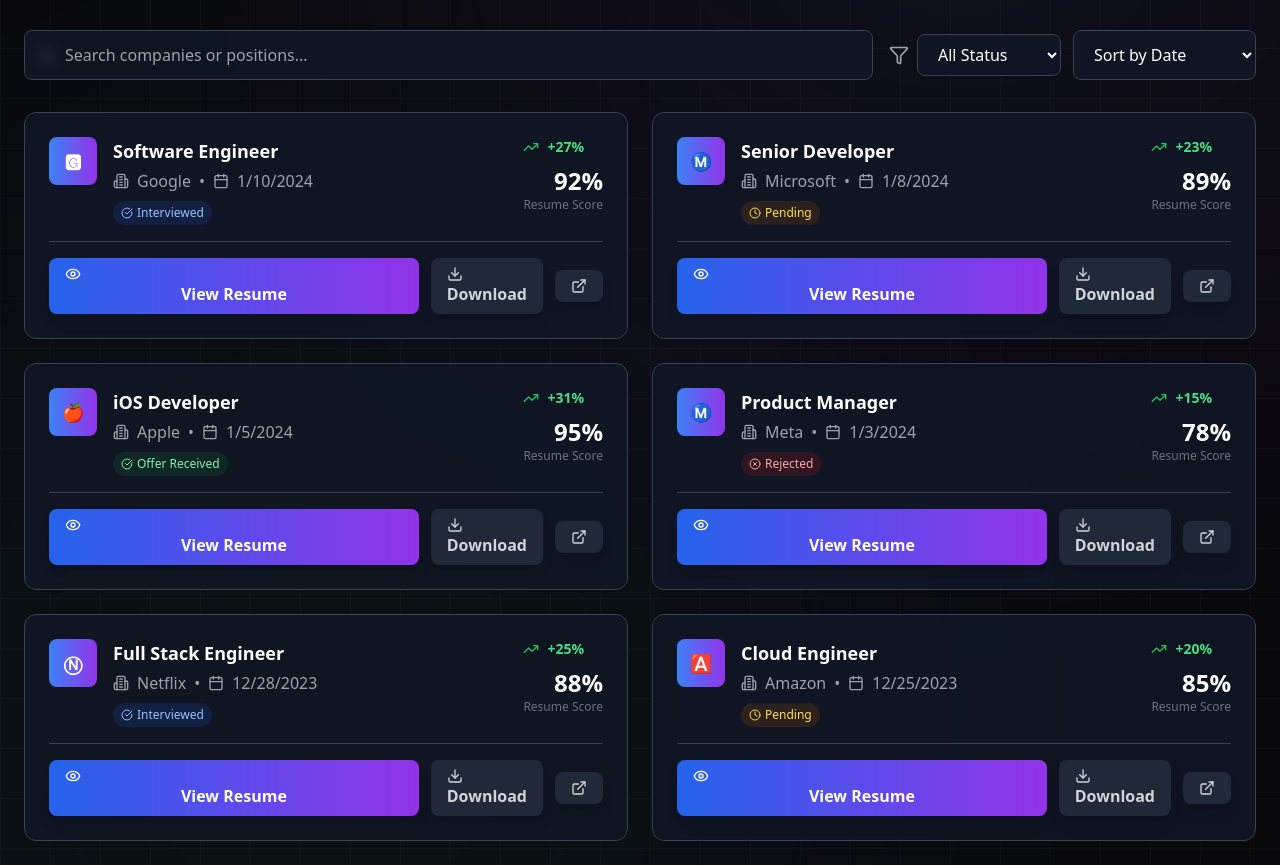
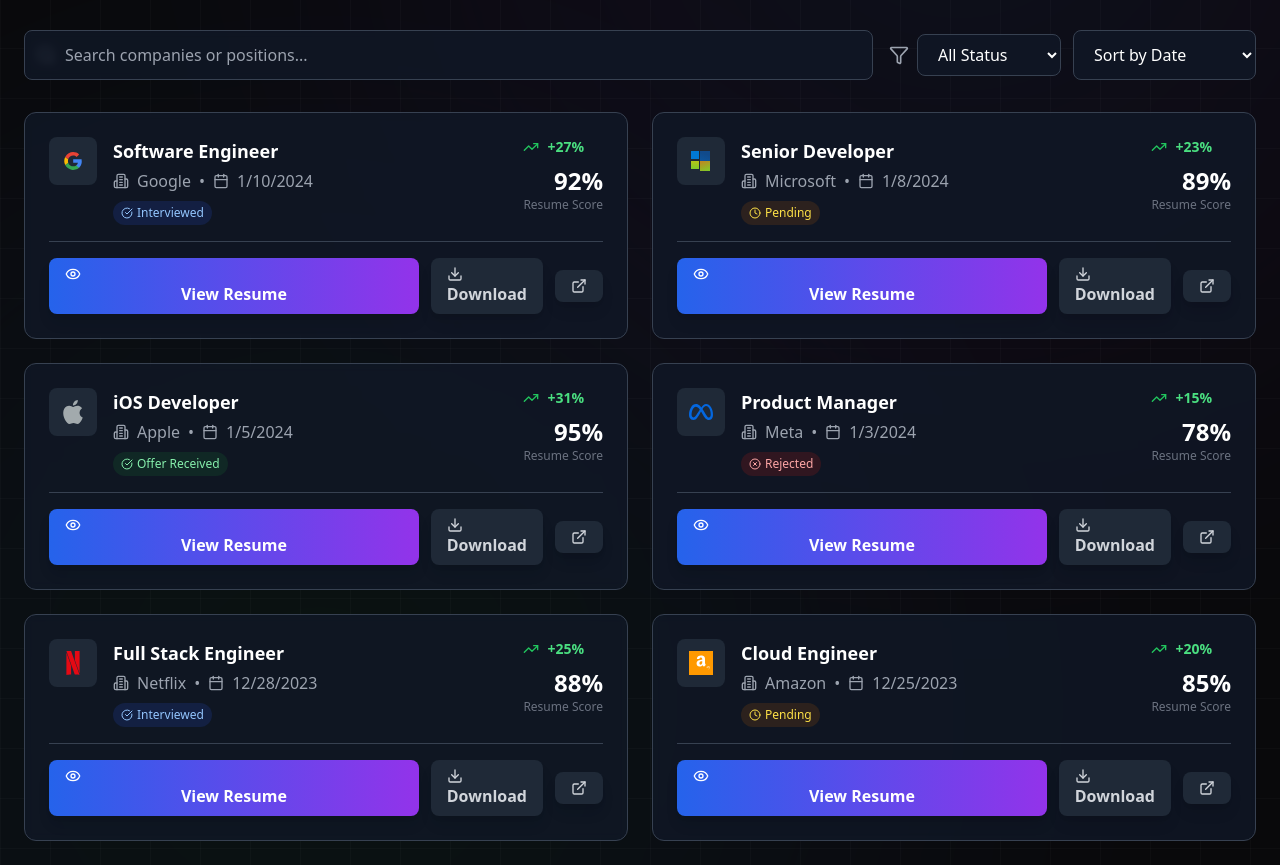
Before and after one commit to gokul18181818/MatchMe, a React (Vite) app: page /history in a window 1280 px wide. Shown: the part 302-1167 px from the top of the page. Built offline with nearby package versions, Linux system fonts and the light colour scheme.

Commit message:
Relax TypeScript unused checks

```diff
--- a/src/components/CompanyLogos.tsx
+++ b/src/components/CompanyLogos.tsx
@@ -32,14 +32,17 @@
 );
 
 const GoogleIcon: React.FC<{ className?: string }> = ({ className }) => (
-  <svg viewBox="0 0 24 24" xmlns="http://www.w3.org/2000/svg" className={className}>
-    <path d="M12.48 10.92v3.28h7.84c-.24 1.84-.853 3.187-1.787 4.133-1.147 1.147-2.933 2.4-6.053 2.4-4.827 0-8.6-3.893-8.6-8.72s3.773-8.72 8.6-8.72c2.6 0 4.507 1.027 5.907 2.347l2.307-2.307C18.747 1.44 16.133 0 12.48 0 5.867 0 .307 5.387.307 12s5.56 12 12.173 12c3.573 0 6.267-1.173 8.373-3.36 2.16-2.16 2.84-5.213 2.84-7.667 0-.76-.053-1.467-.173-2.053H12.48z" />
+  <svg viewBox="0 0 512 512" xmlns="http://www.w3.org/2000/svg" className={className}>
+    <path fill="#34a853" d="M153 292c30 82 118 95 171 60h62v48A192 192 0 0190 341" />
+    <path fill="#4285f4" d="M386 400a140 175 0 0053-179H260v74h102q-7 37-38 57" />
+    <path fill="#fbbc02" d="M90 341a208 200 0 010-171l63 49q-12 37 0 73" />
+    <path fill="#ea4335" d="M153 219c22-69 116-109 179-50l55-54c-78-75-230-72-297 55" />
   </svg>
 );
 
 const AppleIcon: React.FC<{ className?: string }> = ({ className }) => (
   <svg viewBox="0 0 24 24" xmlns="http://www.w3.org/2000/svg" className={className}>
-    <path d="M12.152 6.896c-.948 0-2.415-1.078-3.96-1.04-2.04.027-3.91 1.183-4.961 3.014-2.117 3.675-.546 9.103 1.519 12.09 1.013 1.454 2.208 3.09 3.792 3.039 1.52-.065 2.09-.987 3.935-.987 1.831 0 2.35.987 3.96.948 1.637-.026 2.676-1.48 3.676-2.948 1.156-1.688 1.636-3.325 1.662-3.415-.039-.013-3.182-1.221-3.224-4.857-.026-3.04 2.48-4.494 2.597-4.559-1.429-2.09-3.623-2.324-4.39-2.376-2-.156-3.675 1.09-4.61 1.09zM15.53 3.83c.843-1.012 1.4-2.427 1.245-3.83-1.207.052-2.662.805-3.532 1.818-.78.896-1.454 2.338-1.273 3.714 1.338.104 2.715-.688 3.559-1.701" />
+    <path fill="#A2AAAD" d="M12.152 6.896c-.948 0-2.415-1.078-3.96-1.04-2.04.027-3.91 1.183-4.961 3.014-2.117 3.675-.546 9.103 1.519 12.09 1.013 1.454 2.208 3.09 3.792 3.039 1.52-.065 2.09-.987 3.935-.987 1.831 0 2.35.987 3.96.948 1.637-.026 2.676-1.48 3.676-2.948 1.156-1.688 1.636-3.325 1.662-3.415-.039-.013-3.182-1.221-3.224-4.857-.026-3.04 2.48-4.494 2.597-4.559-1.429-2.09-3.623-2.324-4.39-2.376-2-.156-3.675 1.09-4.61 1.09zM15.53 3.83c.843-1.012 1.4-2.427 1.245-3.83-1.207.052-2.662.805-3.532 1.818-.78.896-1.454 2.338-1.273 3.714 1.338.104 2.715-.688 3.559-1.701" />
   </svg>
 );
 const AmazonIcon: React.FC<{ className?: string }> = ({ className }) => (
@@ -51,12 +54,12 @@
 
 const NetflixIcon: React.FC<{ className?: string }> = ({ className }) => (
   <svg viewBox="0 0 24 24" xmlns="http://www.w3.org/2000/svg" className={className}>
-    <path d="m5.398 0 8.348 23.602c2.346.059 4.856.398 4.856.398L10.113 0H5.398zm8.489 0v9.172l4.715 13.33V0h-4.715zM5.398 1.5V24c1.873-.225 2.81-.312 4.715-.398V14.83L5.398 1.5z" />
+    <path fill="#E50914" d="m5.398 0 8.348 23.602c2.346.059 4.856.398 4.856.398L10.113 0H5.398zm8.489 0v9.172l4.715 13.33V0h-4.715zM5.398 1.5V24c1.873-.225 2.81-.312 4.715-.398V14.83L5.398 1.5z" />
   </svg>
 );
 const MetaIcon: React.FC<{ className?: string }> = ({ className }) => (
   <svg viewBox="0 0 24 24" xmlns="http://www.w3.org/2000/svg" className={className}>
-    <path d="M6.915 4.03c-1.968 0-3.683 1.28-4.871 3.113C.704 9.208 0 11.883 0 14.449c0 .706.07 1.369.21 1.973a6.624 6.624 0 0 0 .265.86 5.297 5.297 0 0 0 .371.761c.696 1.159 1.818 1.927 3.593 1.927 1.497 0 2.633-.671 3.965-2.444.76-1.012 1.144-1.626 2.663-4.32l.756-1.339.186-.325c.061.1.121.196.183.3l2.152 3.595c.724 1.21 1.665 2.556 2.47 3.314 1.046.987 1.992 1.22 3.06 1.22 1.075 0 1.876-.355 2.455-.843a3.743 3.743 0 0 0 .81-.973c.542-.939.861-2.127.861-3.745 0-2.72-.681-5.357-2.084-7.45-1.282-1.912-2.957-2.93-4.716-2.93-1.047 0-2.088.467-3.053 1.308-.652.57-1.257 1.29-1.82 2.05-.69-.875-1.335-1.547-1.958-2.056-1.182-.966-2.315-1.303-3.454-1.303zm10.16 2.053c1.147 0 2.188.758 2.992 1.999 1.132 1.748 1.647 4.195 1.647 6.4 0 1.548-.368 2.9-1.839 2.9-.58 0-1.027-.23-1.664-1.004-.496-.601-1.343-1.878-2.832-4.358l-.617-1.028a44.908 44.908 0 0 0-1.255-1.98c.07-.109.141-.224.211-.327 1.12-1.667 2.118-2.602 3.358-2.602zm-10.201.553c1.265 0 2.058.791 2.675 1.446.307.327.737.871 1.234 1.579l-1.02 1.566c-.757 1.163-1.882 3.017-2.837 4.338-1.191 1.649-1.81 1.817-2.486 1.817-.524 0-1.038-.237-1.383-.794-.263-.426-.464-1.13-.464-2.046 0-2.221.63-4.535 1.66-6.088.454-.687.964-1.226 1.533-1.533a2.264 2.264 0 0 1 1.088-.285z" />
+    <path fill="#0467DF" d="M6.915 4.03c-1.968 0-3.683 1.28-4.871 3.113C.704 9.208 0 11.883 0 14.449c0 .706.07 1.369.21 1.973a6.624 6.624 0 0 0 .265.86 5.297 5.297 0 0 0 .371.761c.696 1.159 1.818 1.927 3.593 1.927 1.497 0 2.633-.671 3.965-2.444.76-1.012 1.144-1.626 2.663-4.32l.756-1.339.186-.325c.061.1.121.196.183.3l2.152 3.595c.724 1.21 1.665 2.556 2.47 3.314 1.046.987 1.992 1.22 3.06 1.22 1.075 0 1.876-.355 2.455-.843a3.743 3.743 0 0 0 .81-.973c.542-.939.861-2.127.861-3.745 0-2.72-.681-5.357-2.084-7.45-1.282-1.912-2.957-2.93-4.716-2.93-1.047 0-2.088.467-3.053 1.308-.652.57-1.257 1.29-1.82 2.05-.69-.875-1.335-1.547-1.958-2.056-1.182-.966-2.315-1.303-3.454-1.303zm10.16 2.053c1.147 0 2.188.758 2.992 1.999 1.132 1.748 1.647 4.195 1.647 6.4 0 1.548-.368 2.9-1.839 2.9-.58 0-1.027-.23-1.664-1.004-.496-.601-1.343-1.878-2.832-4.358l-.617-1.028a44.908 44.908 0 0 0-1.255-1.98c.07-.109.141-.224.211-.327 1.12-1.667 2.118-2.602 3.358-2.602zm-10.201.553c1.265 0 2.058.791 2.675 1.446.307.327.737.871 1.234 1.579l-1.02 1.566c-.757 1.163-1.882 3.017-2.837 4.338-1.191 1.649-1.81 1.817-2.486 1.817-.524 0-1.038-.237-1.383-.794-.263-.426-.464-1.13-.464-2.046 0-2.221.63-4.535 1.66-6.088.454-.687.964-1.226 1.533-1.533a2.264 2.264 0 0 1 1.088-.285z" />
   </svg>
 );
 
@@ -175,4 +178,5 @@
   );
 };
 
+export { MicrosoftIcon, GoogleIcon, AppleIcon, AmazonIcon, NetflixIcon, MetaIcon };
 export default CompanyLogos;
--- a/src/pages/History.tsx
+++ b/src/pages/History.tsx
@@ -20,6 +20,14 @@
 import { cn } from '../lib/utils';
 import PageLayout from '../components/PageLayout';
 import Button from '../components/Button';
+import {
+  GoogleIcon,
+  MicrosoftIcon,
+  AppleIcon,
+  MetaIcon,
+  NetflixIcon,
+  AmazonIcon,
+} from '../components/CompanyLogos';
 
 interface ResumeHistory {
   id: string;
@@ -29,7 +37,7 @@
   status: 'pending' | 'interviewed' | 'rejected' | 'offer';
   score: number;
   improvement: number;
-  logo: string;
+  logo: React.ReactNode;
 }
 
 const mockHistory: ResumeHistory[] = [
@@ -41,7 +49,7 @@
     status: 'interviewed',
     score: 92,
     improvement: 27,
-    logo: '🅶'
+    logo: <GoogleIcon className="w-6 h-6" />
   },
   {
     id: '2',
@@ -51,7 +59,7 @@
     status: 'pending',
     score: 89,
     improvement: 23,
-    logo: 'Ⓜ️'
+    logo: <MicrosoftIcon className="w-6 h-6" />
   },
   {
     id: '3',
@@ -61,7 +69,7 @@
     status: 'offer',
     score: 95,
     improvement: 31,
-    logo: '🍎'
+    logo: <AppleIcon className="w-6 h-6" />
   },
   {
     id: '4',
@@ -71,7 +79,7 @@
     status: 'rejected',
     score: 78,
     improvement: 15,
-    logo: 'Ⓜ️'
+    logo: <MetaIcon className="w-6 h-6" />
   },
   {
     id: '5',
@@ -81,7 +89,7 @@
     status: 'interviewed',
     score: 88,
     improvement: 25,
-    logo: 'Ⓝ'
+    logo: <NetflixIcon className="w-6 h-6" />
   },
   {
     id: '6',
@@ -91,7 +99,7 @@
     status: 'pending',
     score: 85,
     improvement: 20,
-    logo: '🅰️'
+    logo: <AmazonIcon className="w-6 h-6" />
   }
 ];
 
@@ -147,7 +155,7 @@
     >
       <div className="flex items-start justify-between mb-4">
         <div className="flex items-start gap-4">
-          <div className="w-12 h-12 bg-gradient-to-r from-blue-500 to-purple-600 rounded-lg flex items-center justify-center text-white text-lg font-bold">
+          <div className="w-12 h-12 bg-white dark:bg-gray-800 rounded-lg flex items-center justify-center">
             {resume.logo}
           </div>
           <div>
--- a/tsconfig.app.json
+++ b/tsconfig.app.json
@@ -17,8 +17,8 @@
 
     /* Linting */
     "strict": true,
-    "noUnusedLocals": true,
-    "noUnusedParameters": true,
+    "noUnusedLocals": false,
+    "noUnusedParameters": false,
     "erasableSyntaxOnly": true,
     "noFallthroughCasesInSwitch": true,
     "noUncheckedSideEffectImports": true
--- a/tsconfig.node.json
+++ b/tsconfig.node.json
@@ -15,8 +15,8 @@
 
     /* Linting */
     "strict": true,
-    "noUnusedLocals": true,
-    "noUnusedParameters": true,
+    "noUnusedLocals": false,
+    "noUnusedParameters": false,
     "erasableSyntaxOnly": true,
     "noFallthroughCasesInSwitch": true,
     "noUncheckedSideEffectImports": true
```
